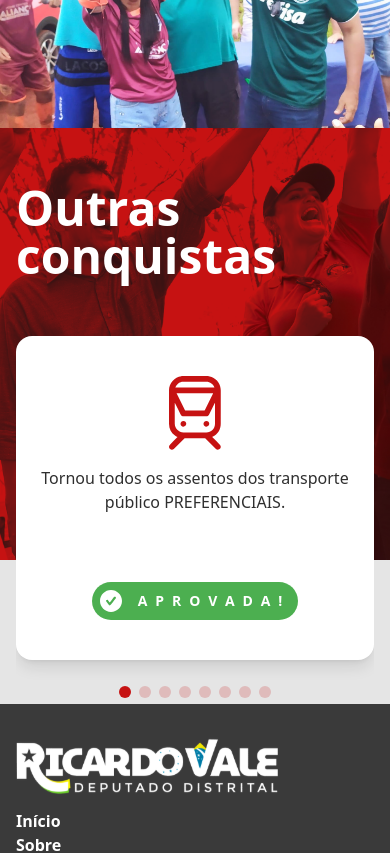
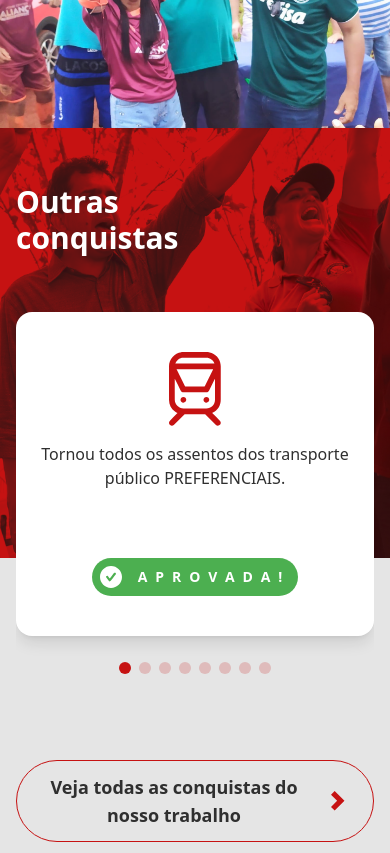
Before and after one commit to bruno-c-137/Projeto-Ricardo-Vale, a Next.js app: page / in a window 390 px wide. Shown: the part 2020-2873 px from the top of the page. Built offline with nearby package versions, Linux system fonts and the light colour scheme.

Commit message:
adicionando button beja todas as conquistas

```diff
--- a/src/app/page.tsx
+++ b/src/app/page.tsx
@@ -10,12 +10,12 @@ import StarValMulheres from "@/assets/images/star-val-mulheres.svg";
 import StarSport from "@/assets/images/start-sport.svg";
 import VectorAprovado from "@/assets/images/vector-aprovado.svg";
 import StarConquista from "@/assets/images/star-conquista.svg";
+import SetaR from "@/assets/images/seta-r.svg";
 import { boxConquistas } from "./contentHome";
 import "./style.scss";
 // import required modules
 import { Swiper, SwiperSlide } from "swiper/react";
 import { Autoplay, Pagination, Navigation } from "swiper";
-// import Swiper from "swiper";
 
 export default function Home() {
   return (
@@ -146,14 +146,14 @@ export default function Home() {
           </div>
         </div>
       </div>
-      <div>
-        <div className="relative bg-[#E5E5E5]">
+      <div className="pb-20 bg-[#E5E5E5]">
+        <div className="relative pb-20 md:pb-32">
           <div className="container z-10 relative ">
             <div className="py-14">
-              <p className="text-white text-5xl">
+              <p className="text-white text-3xl md:text-5xl">
                 <strong>Outras</strong>
               </p>
-              <p className="text-white text-5xl">
+              <p className="text-white text-3xl md:text-5xl">
                 <strong>conquistas</strong>
               </p>
             </div>
@@ -238,12 +238,24 @@ export default function Home() {
               </Swiper>
             </div>
           </div>
-          <div className="absolute top-0 h-[75%] w-full">
+          <div className="absolute top-0 h-[68%] w-full">
             <img
               src={ImgOutrasConquistas.src}
-              className="w-full h-full object-cover"
+              className="w-full h-full object-cover object-top"
               alt=""
             />
+          </div>
+        </div>
+        <div className="container">
+          <div className="flex justify-center">
+            <button className="text-[#2F2F2F] btn-custom text-lg md:text-xl flex items-center rounded-full border border-vermelho-1 py-3 px-7 gap-x-7">
+              <div>
+                <strong>Veja todas as conquistas do nosso trabalho</strong>
+              </div>
+              <div>
+                <SetaR />
+              </div>
+            </button>
           </div>
         </div>
       </div>
```
Also changed, not shown: src/assets/images/seta-r.svg (added).
